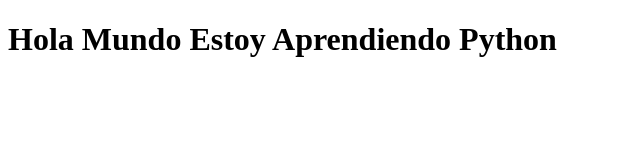
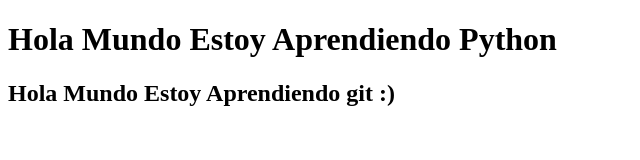
Before and after one commit to LCRP22/mi-repositorio, a plain HTML site: page index.html in a window 1280 px wide. Shown: the whole page, without its empty margins (0-640 px from the left). Drawn offline with Linux system fonts and the light colour scheme.

Commit message:
Se agrego una h2 y se hizo un espacion en h1

```diff
--- a/index.html
+++ b/index.html
@@ -1,2 +1,3 @@
 <!DOCTYPE html>
-<h1>Hola Mundo Estoy Aprendiendo Python</h1>
+<h1>Hola Mundo Estoy Aprendiendo Python </h1>
+<h2>Hola Mundo Estoy Aprendiendo git :) </h2>
```
